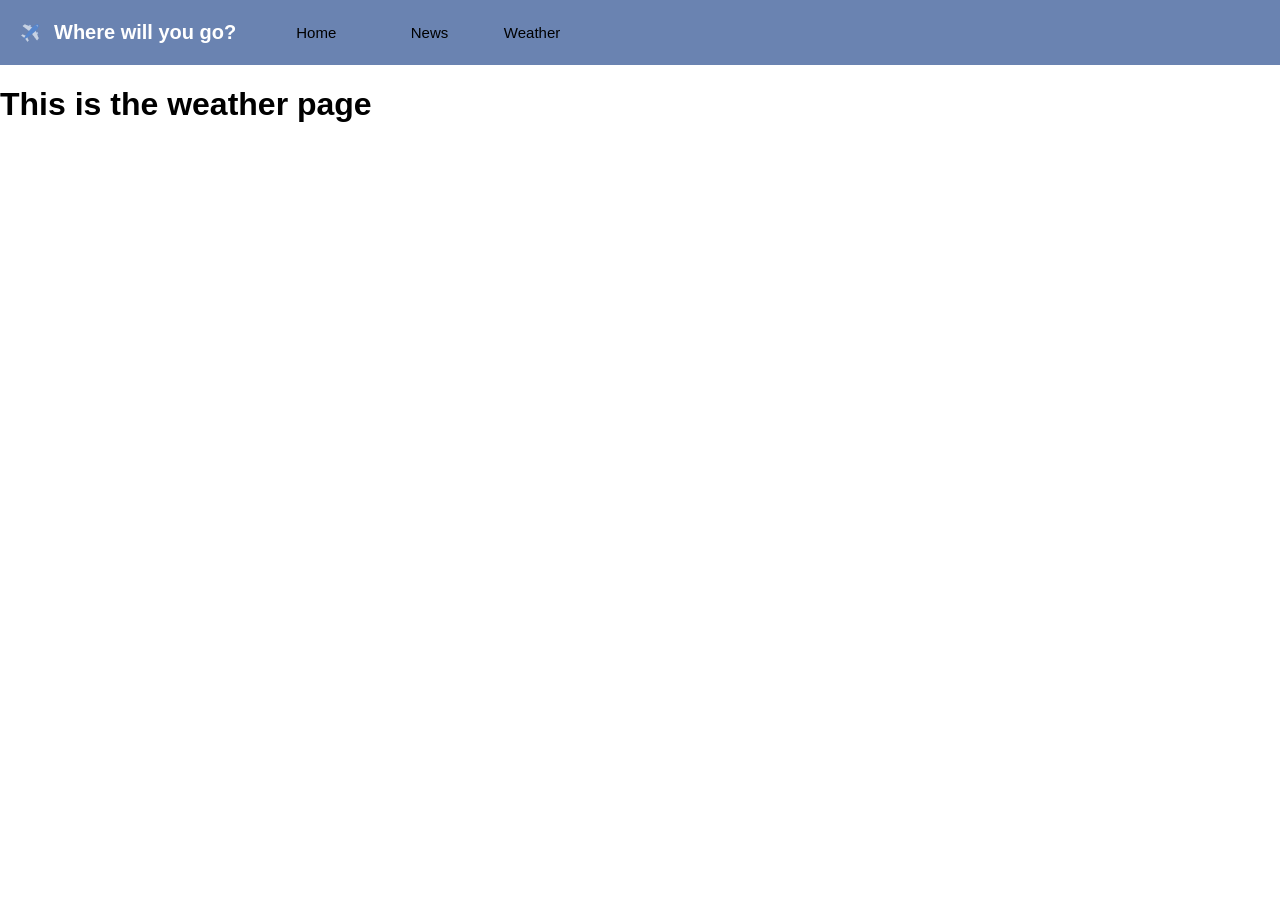
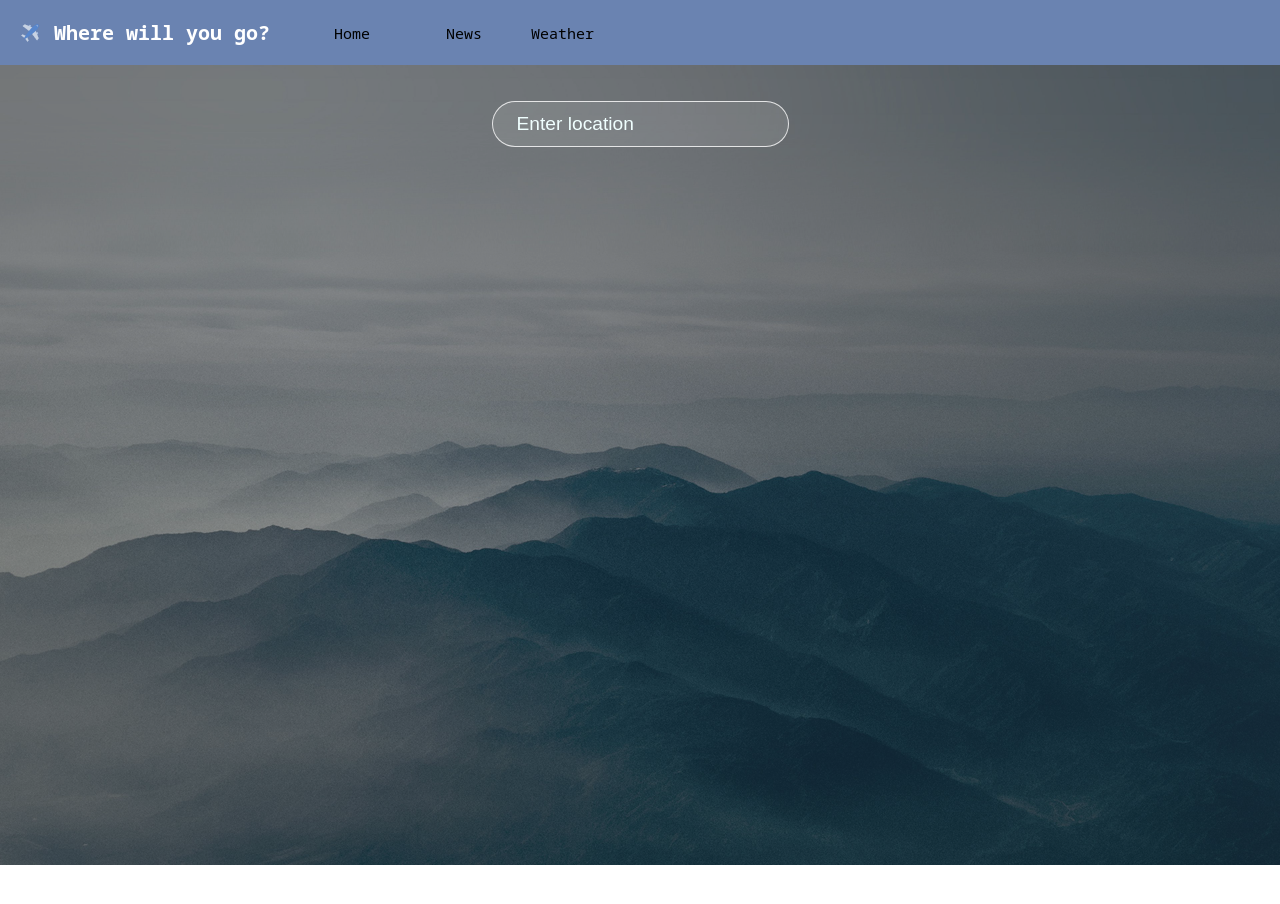
Before and after one commit to jabs142/GoAnywhere, a React (Vite) app: page /weather in a window 1280 px wide. Shown: the top 904 px of the page. Before the commit the page ends 800 px from the top, so only its background shows below. Built offline with nearby package versions, Linux system fonts and the light colour scheme.

Commit message:
Created weather app

```diff
--- /dev/null
+++ b/constants.jsx
@@ -0,0 +1,3 @@
+API_WEATHER_BY_LAT_LONG=`https://api.openweathermap.org/data/2.5/weather?lat={lat}&lon={lon}&appid=8883092dd8393d0eef92fbf43880aabd`
+
+API_WEATHER_BY_CITY_NAME="https://api.openweathermap.org/data/2.5/forecast?q={city name}&appid=8883092dd8393d0eef92fbf43880aabd"
--- a/package.json
+++ b/package.json
@@ -12,6 +12,7 @@
     "@chakra-ui/react": "^2.3.4",
     "@emotion/react": "^11.10.4",
     "@emotion/styled": "^11.10.4",
+    "axios": "^0.27.2",
     "framer-motion": "^7.4.0",
     "luxon": "^3.0.4",
     "react": "^18.2.0",
--- a/src/App.jsx
+++ b/src/App.jsx
@@ -3,6 +3,7 @@ import { BrowserRouter, Routes, Route } from "react-router-dom";
 import {HomePage} from "./components/HomePage"
 import {NewsPage} from "./components/NewsPage"
 import { WeatherPage } from './components/WeatherPage';
+
 
 function App() {
 
--- a/src/Main.jsx
+++ b/src/Main.jsx
@@ -1,6 +1,7 @@
 import React from 'react'
 import ReactDOM from 'react-dom/client'
 import App from './App'
+import "./style.css"
 
 ReactDOM.createRoot(document.getElementById('root')).render(
   <React.StrictMode>
--- a/src/components/NavBar.jsx
+++ b/src/components/NavBar.jsx
@@ -1,7 +1,6 @@
 import "../style.css"
 import {Link , useNavigate} from "react-router-dom"
 import {HStack} from "@chakra-ui/react"
-import { right } from "@popperjs/core";
 
 
 export const Navbar = () => {
--- a/src/components/NewsPage.jsx
+++ b/src/components/NewsPage.jsx
@@ -7,9 +7,11 @@ import {
 
 export const NewsPage = () => {
     const [newsData, setNewsData] =  useState([])
+    const [country, setCountry] = useState("")
+    const url= `https://newsdata.io/api/1/news?apikey=pub_11086a11d8b1e80e5c7a2e7c8c0dfde15609f&q=breaking&country=${country}`
 
     useEffect(() => {
-        fetch("https://newsdata.io/api/1/news?apikey=pub_11086a11d8b1e80e5c7a2e7c8c0dfde15609f&q=breaking&country=sg,gb,us&language=en&category=business,politics,science,technology,world ")
+        fetch(`https://newsdata.io/api/1/news?apikey=pub_11086a11d8b1e80e5c7a2e7c8c0dfde15609f&q=breaking&country=${country}`)
             .then(res => res.json())
             .then(data => {
                 setNewsData(data.results);
@@ -17,9 +19,30 @@ export const NewsPage = () => {
             })
     }, [])
 
+
+    const searchCountry = (event) => {
+        if (event.key === 'Enter') {
+            axios.get(url).then((response) => {
+                setData(response.data)
+                console.log(response.data)
+            })
+        setLocation('');
+        }
+    }
+
     return (
         <>
-            <h1> This is the news page  </h1>
+            <h1> This is the news page</h1>
+            <div className="search">
+                <input
+                type="text"
+                value={country}
+                onChange= {event => setCountry(event.target.value)}
+                placeholder="Enter country"
+                onKeyPress={searchLocation}
+                />
+            </div>
+
 
             <Heading size="2xl" padding="20px"> Latest news </Heading>
                 {newsData.map((newsDatum, index) => <NewsCard
--- a/src/components/WeatherPage.jsx
+++ b/src/components/WeatherPage.jsx
@@ -1,7 +1,70 @@
+import axios from "axios"
+import {useState} from "react"
+import { HStack, Text, VStack } from "@chakra-ui/react";
+
+
+
 export const WeatherPage = () => {
+
+    const [data,setData] = useState({})
+    const [location, setLocation] = useState('')
+
+    const url=`https://api.openweathermap.org/data/2.5/forecast?q=${location}&units=metric&cnt=1&appid=8883092dd8393d0eef92fbf43880aabd`
+
+    const searchLocation = (event) => {
+        if (event.key === 'Enter') {
+            axios.get(url).then((response) => {
+                setData(response.data)
+                console.log(response.data)
+            })
+        setLocation('');
+        }
+    }
+
     return (
-        <>
-            <h1> This is the weather page </h1>
-        </>
+        <div className="app">
+            <div className="search">
+                <input
+                type="text"
+                value={location}
+                onChange= {event => setLocation(event.target.value)}
+                placeholder="Enter location"
+                onKeyPress={searchLocation}
+                />
+            </div>
+            <div className="container">
+                <div className="top">
+                    <div className="location">
+                    {data.city ? <p> {data.city.name} </p> : null}
+                    </div>
+                </div>
+                <div className="temperature">
+                    {data.list ? <h1>{data.list[0].main.temp.toFixed()}°C</h1>: null}
+                    {data.list ? <h3> Temp Min: {data.list[0].main.temp_min.toFixed()}°C</h3>: null}
+                    {data.list ? <h3> Temp Max: {data.list[0].main.temp_max.toFixed()}°C</h3>: null}
+
+                </div>
+                <div className="description">
+                    {data.weather ? <p> {data.list[0].weather[0].description}</p>: null}
+                </div>
+            </div>
+
+                    <div className="bottom">
+                    <div className="feels">
+                        {data.list ? <p className="bold"> {data.list[0].main.feels_like.toFixed()}°C</p>: null}
+                        <p>Feels like</p>
+                    </div>
+                    <div className="humidity">
+                        {data.list ? <p className="bold">{data.list[0].main.humidity}%</p>: null}
+                        <p>Humidity</p>
+                    </div>
+                    <div className="wind">
+                        {data.list? <p className="bold">{data.list[0].wind.speed.toFixed()} MPH </p>: null}
+                        <p>Wind speed</p>
+                    </div>
+                </div>
+
+            </div>
+
     )
 }
--- a/src/style.css
+++ b/src/style.css
@@ -2,8 +2,10 @@
     box-sizing: border-box;
 }
 
+@import url('https://fonts.googleapis.com/css2?family=Noto+Sans+Mono&display=swap');
+
 body {
-    font-family: "Karla", sans-serif;
+    font-family: 'Noto Sans Mono', monospace;
     margin: 0;
 }
 
@@ -32,3 +34,94 @@ body {
     font-weight: 500;
     text-align: right;
 }
+
+p {
+    font-size: 1.6rem;
+}
+
+h1 {
+    font-size: 6rem;
+    padding: 0;
+    margin: 0;
+}
+
+.app{
+    width: 100%;
+    height: 100vh;
+    position: relative;
+    background-color:rgba(0,0,0,0.4);
+    color: #fff;
+}
+
+.app:before{
+    content:'';
+    background: url('./assets/background.jpeg') no-repeat center center/cover;
+    position: absolute;
+    width: 100%;
+    height: 100%;
+    top: 0;
+    left: 0;
+    z-index:-1;
+}
+
+.container {
+    max-width: 700px;
+    height: 700px;
+    margin: auto;
+    padding: 0 1rem;
+    position: relative;
+    top: 10%;
+    display: flex;
+    flex-direction: column;
+    justify-content: space-between;
+    flex: 1;
+}
+
+.app .top {
+    width: 100%;
+    margin: 1rem auto;
+}
+
+.app .location {
+    top: 20%;
+    position: relative;
+}
+
+.app .bottom{
+    display: flex;
+    justify-content: space-evenly;
+    text-align: center;
+    width: 100%;
+    margin: 1rem auto;
+    padding: 1rem;
+    border-radius: 12px;
+    background-color: rgba(255,255,255,0.2);
+}
+
+.bold{
+    font-weight: 600;
+}
+
+.app .search {
+    text-align: center;
+    padding: 1rem;
+}
+
+.app input{
+    margin: 20px;
+    padding: .7rem 1.5rem;
+    font-size: 1.2rem;
+    border-radius: 25px;
+    border: 1px solid rgba(255,255,255,0.8);
+    background: rgba(255,255,255,0.1);
+    color: azure;
+}
+
+::placeholder {
+    color: azure;
+}
+
+html, body {
+    margin: 0;
+    padding: 0;
+   }
```
Also changed, not shown: src/assets/background.jpeg (added), src/components/CountryInfo.jsx (added), 1 other file (tests, documents, lock files or other folders).
